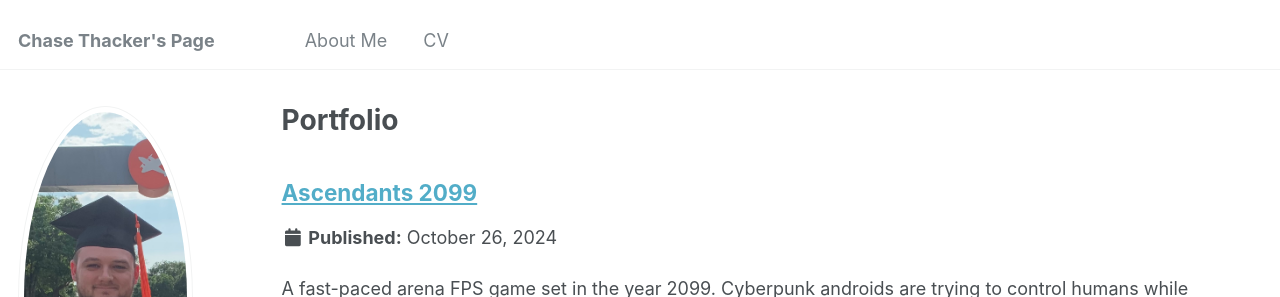
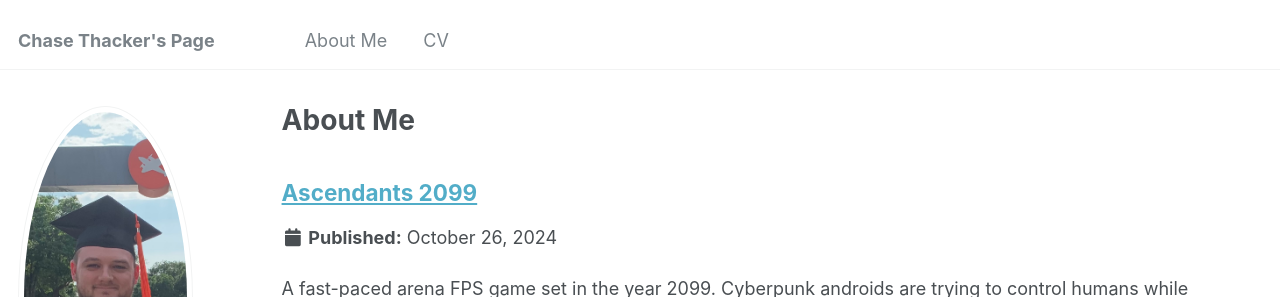
Before and after one commit to thackattack42/thackattack42.github.io, a Jekyll site: the page built from _pages/portfolio.html, in a window 1280 px wide and 900 px high. Shown: the top 297 px of the window. Built offline with Jekyll 4.4.1, drawn with Linux system fonts in a browser that asks for light colours.

Commit message:
Update portfolio.html

```diff
--- a/_pages/portfolio.html
+++ b/_pages/portfolio.html
@@ -1,7 +1,7 @@
 ---
 layout: archive
-title: "Portfolio"
-permalink: /portfolio/
+title: "About Me"
+permalink: /about/
 author_profile: true
 ---
 
```
